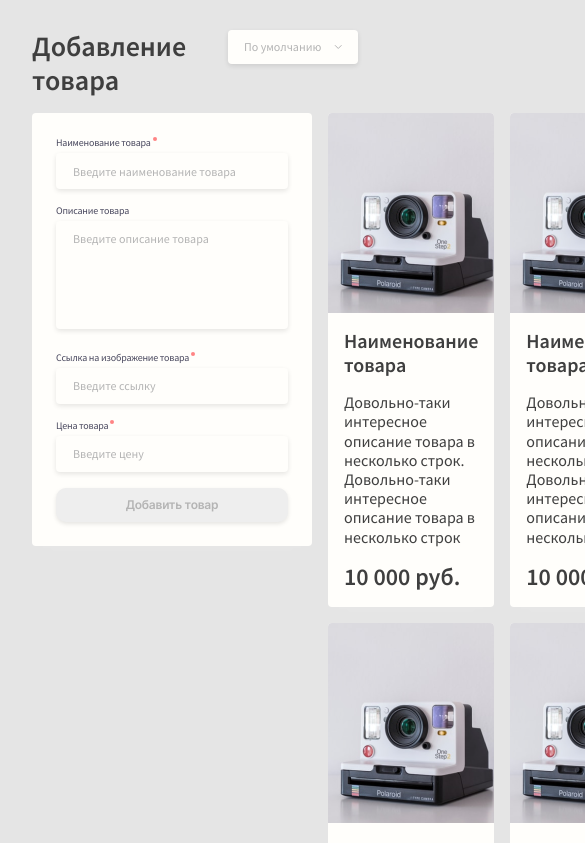
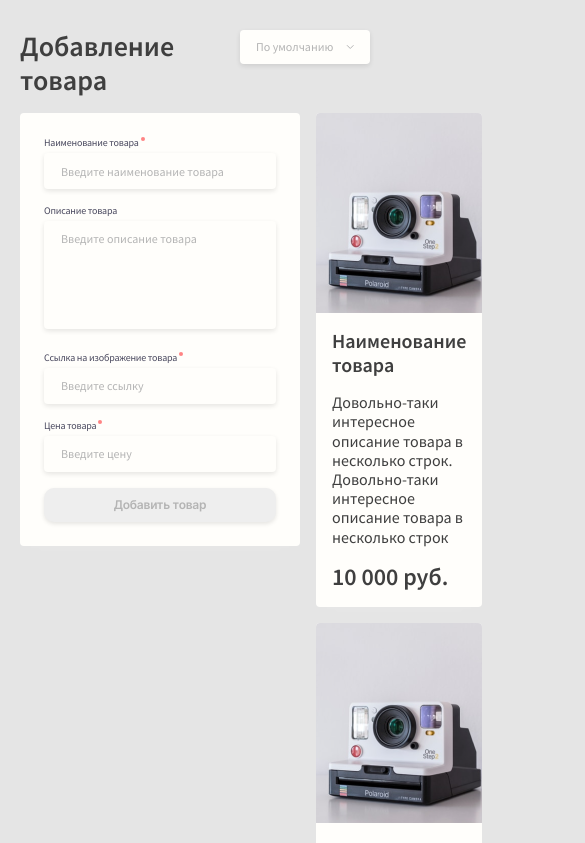
Before and after one commit to DariaGorbatyuk/ida, a Vue app: page / in a window 390 px wide. Shown: the top 843 px of the page, 585 px wide, since content can reach past the window. Built offline with nearby package versions, Linux system fonts and the light colour scheme.

Commit message:
Add adaptive partly

```diff
--- a/public/general.css
+++ b/public/general.css
@@ -32,7 +32,7 @@
     --color-light-coral: #FF8484;
     --color-gun-powder: #49485E;
     --color-amulet: #7BAE73;
-    --vp-1023: 1023px;
+    --vp-1023: 1023;
     --vp-767: 767px;
 }
 
--- a/src/App.vue
+++ b/src/App.vue
@@ -31,9 +31,9 @@
 import AppAddItemForm from "@/components/AppAddItemForm.vue";
 import AppCard from "@/components/AppCard.vue";
 import AppLoader from "@/components/AppLoader";
-import {useProductStore} from "@/stores/productsStore";
-import {onMounted} from "vue";
-import AppSelect from "@/components/AppSelect.vue"
+import { useProductStore } from "@/stores/productsStore";
+import { onMounted } from "vue";
+import AppSelect from "@/components/AppSelect.vue";
 
 const productStore = useProductStore();
 onMounted(() => {
@@ -50,7 +50,7 @@
   margin-left: auto;
   margin-right: auto;
 
-  @media screen and (max-width: var(--vp-1023)) {
+  @media screen and (max-width: 1023px) {
     padding: 20px;
   }
 }
@@ -95,6 +95,14 @@
   li {
     display: flex;
   }
+
+  @media screen and (max-width: 1023px) {
+    grid-template-columns: 1fr 1fr;
+  }
+
+  @media screen and (max-width: 767px) {
+    grid-template-columns: 1fr;
+  }
 }
 
 .app__empty-text {
```
Lines whose indentation alone changed are shown as unchanged.
